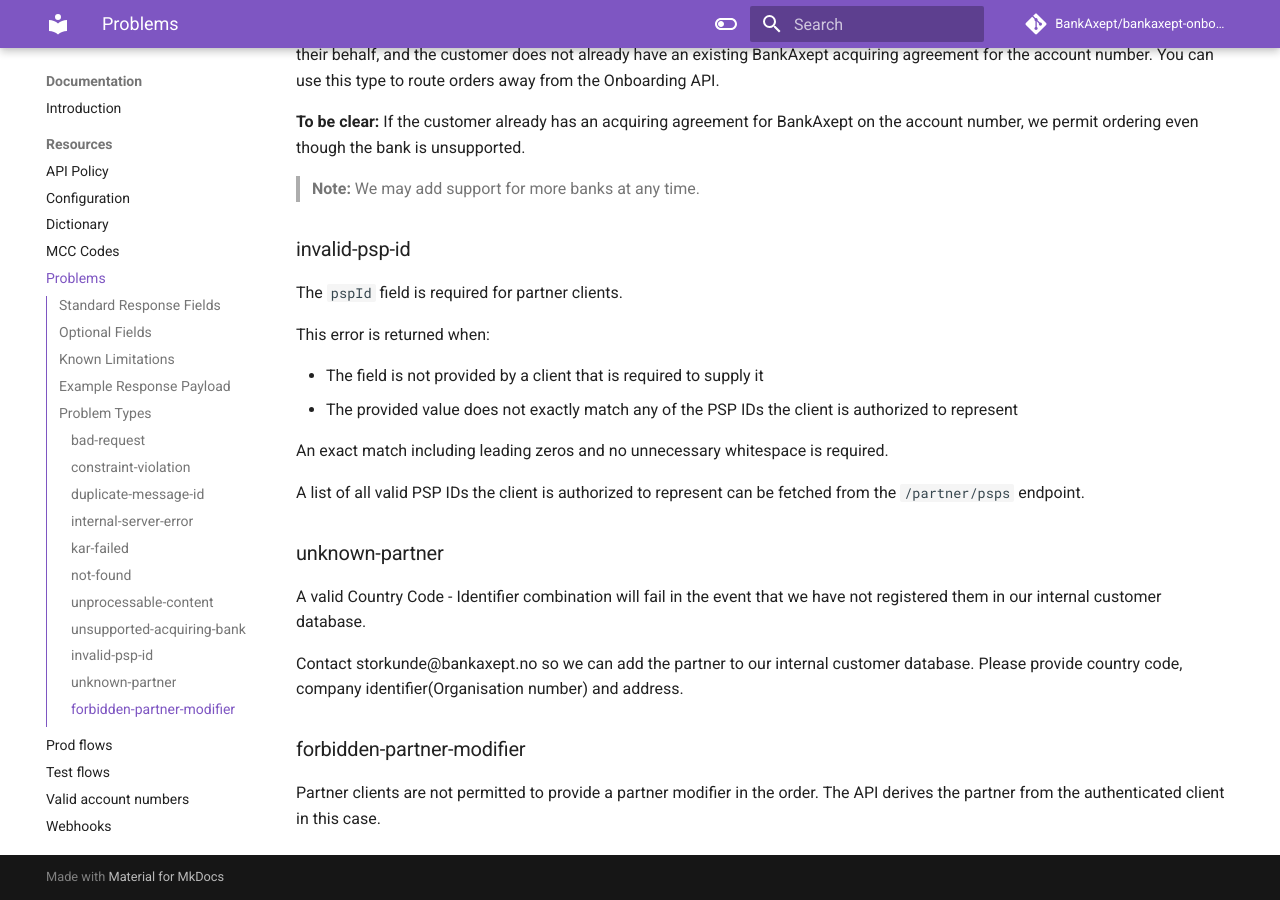
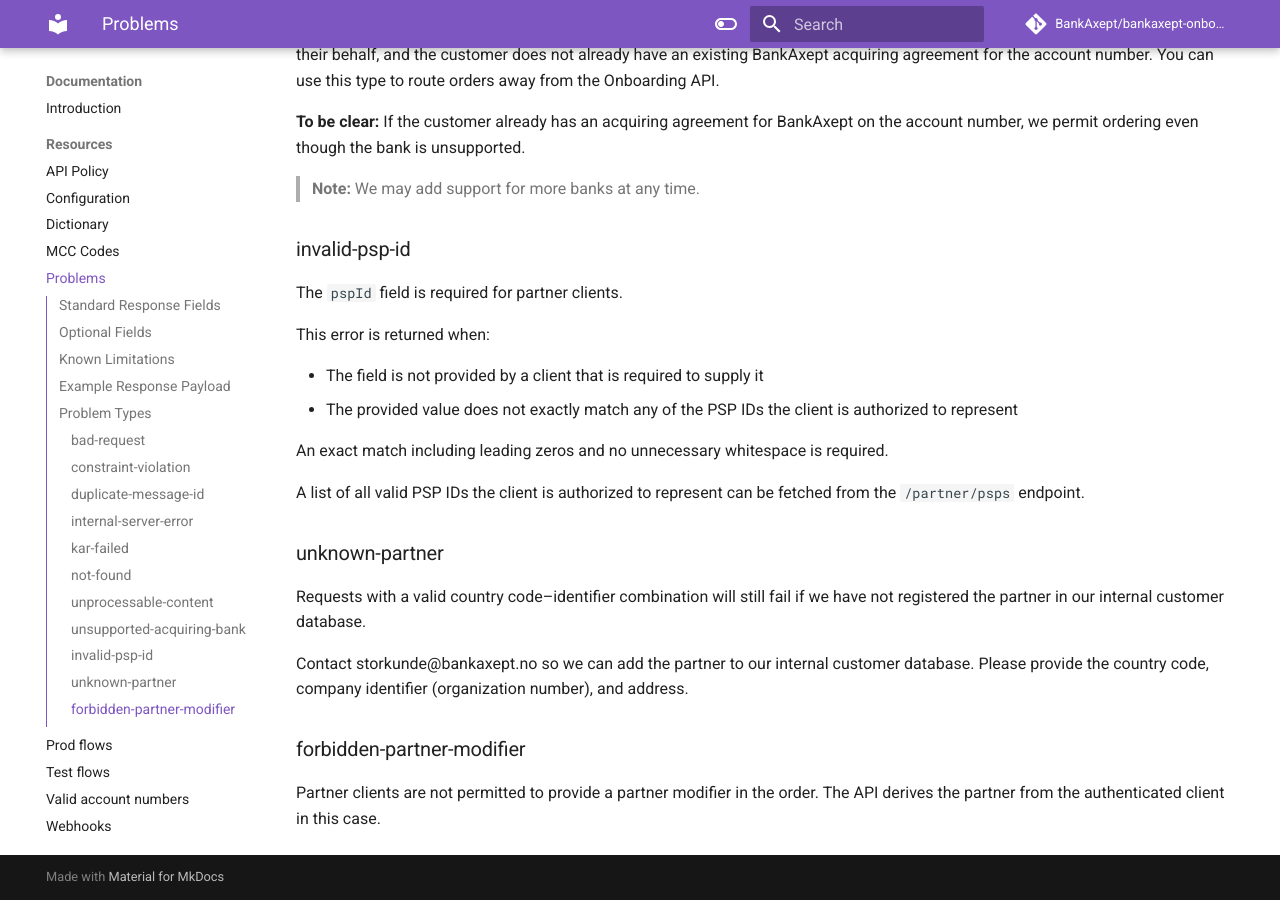
Before and after one commit to BankAxept/bankaxept-onboarding-external-documentation, an MkDocs documentation site: the page built from docs/problems.md, in a window 1280 px wide and 900 px high, scrolled down 2470 px. Built offline with MkDocs 1.6.1 and Material for MkDocs 9.7.7, drawn with Linux system fonts in a browser that asks for light colours; comment, search, counter and statistics services are not loaded.

Commit message:
Potential fix for pull request finding
Co-authored-by: Copilot Autofix powered by AI <175728472+Copilot@users.noreply.github.com>

```diff
--- a/docs/problems.md
+++ b/docs/problems.md
@@ -101,9 +101,9 @@ A list of all valid PSP IDs the client is authorized to represent can be fetched
 
 ### unknown-partner
 
-A valid Country Code - Identifier combination will fail in the event that we have not registered them in our internal customer database.
+Requests with a valid country code–identifier combination will still fail if we have not registered the partner in our internal customer database.
 
-Contact storkunde@bankaxept.no so we can add the partner to our internal customer database. Please provide country code, company identifier(Organisation number) and address.
+Contact storkunde@bankaxept.no so we can add the partner to our internal customer database. Please provide the country code, company identifier (organization number), and address.
 
 ### forbidden-partner-modifier
 
```
